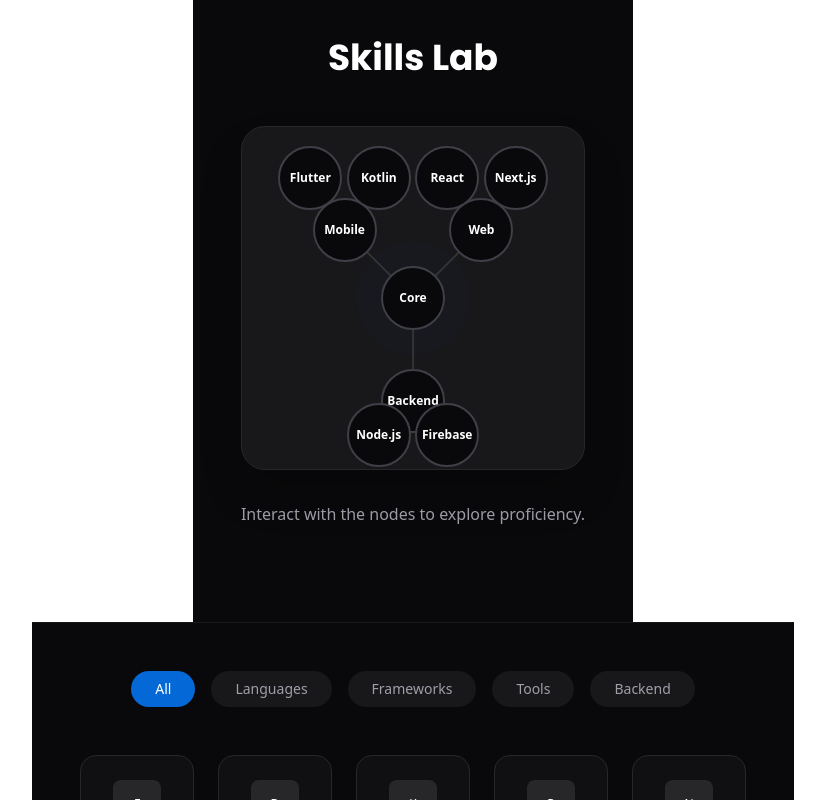
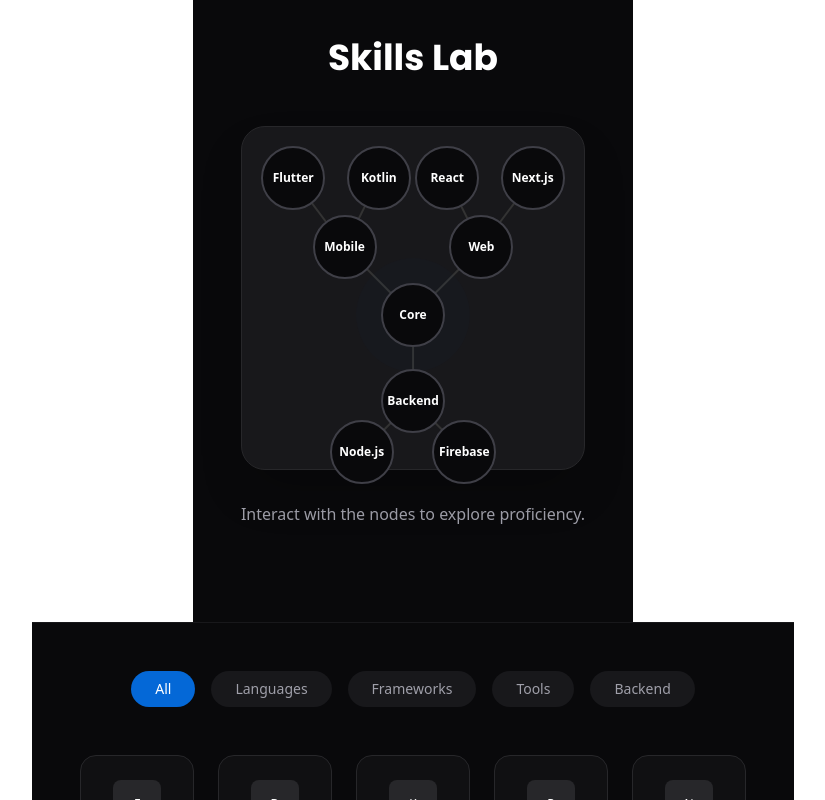
Before and after one commit to shuhaibkt02/portfolio_v2, a Next.js app: page / in a window 1280 px wide. Shown: the part 2180-2980 px from the top of the page, without its empty margins (227-1052 px from the left). Built offline with nearby package versions, Linux system fonts and the light colour scheme.

Commit message:
feat: add StoryTimeline and SkillTree components for portfolio sections

```diff
--- a/src/components/about/StoryTimeline.tsx
+++ b/src/components/about/StoryTimeline.tsx
@@ -16,13 +16,13 @@
             <div className="mx-auto max-w-7xl px-6 sm:px-12">
                 <h2 className="mb-12 text-3xl font-bold font-heading">My Journey</h2>
 
-                {/* Horizontal Scroll Container */}
-                <div className="relative overflow-hidden">
+                {/* Vertical/Horizontal Container */}
+                <div className="relative">
 
                     {/* Progress Line */}
-                    <div className="absolute top-8 left-0 h-0.5 w-full bg-zinc-800" />
+                    <div className="absolute left-4 top-0 h-full w-0.5 bg-zinc-800 md:left-0 md:top-8 md:h-0.5 md:w-full" />
 
-                    <div className="flex w-full gap-8 overflow-x-auto pb-12 pt-4 scrollbar-hide">
+                    <div className="flex flex-col gap-8 pb-12 pt-4 md:flex-row md:overflow-x-auto md:scrollbar-hide">
                         {milestones.map((milestone, index) => (
                             <motion.div
                                 key={index}
@@ -30,12 +30,12 @@
                                 whileInView={{ opacity: 1, x: 0 }}
                                 viewport={{ once: true }}
                                 transition={{ delay: index * 0.2 }}
-                                className="relative min-w-[300px] shrink-0 pt-4"
+                                className="relative md:min-w-[300px] shrink-0 pt-4 md:pt-4 pl-12 md:pl-0"
                             >
                                 {/* Dot */}
-                                <div className="absolute top-0 left-0 h-4 w-4 rounded-full border-4 border-zinc-950 bg-flutter-blue" />
+                                <div className="absolute left-2 top-8 h-4 w-4 -translate-y-1/2 rounded-full border-4 border-zinc-950 bg-flutter-blue md:left-0 md:top-0 md:translate-y-0" />
 
-                                <div className="ml-2 mt-4 rounded-xl border border-zinc-800 bg-zinc-900/50 p-6 backdrop-blur-sm transition-all hover:bg-zinc-900">
+                                <div className="rounded-xl border border-zinc-800 bg-zinc-900/50 p-6 backdrop-blur-sm transition-all hover:bg-zinc-900 md:ml-2 md:mt-4">
                                     <span className="text-sm font-bold text-flutter-blue">{milestone.year}</span>
                                     <h3 className="mt-2 text-xl font-bold">{milestone.title}</h3>
                                     <p className="mt-2 text-zinc-400">{milestone.desc}</p>
--- a/src/components/skills/SkillTree.tsx
+++ b/src/components/skills/SkillTree.tsx
@@ -5,19 +5,19 @@
 
 // Simple node data structure for the tree
 const skills = [
-    { id: "core", x: 50, y: 50, label: "Core", level: "Expert" },
-    { id: "mobile", x: 30, y: 30, label: "Mobile", parent: "core" },
-    { id: "web", x: 70, y: 30, label: "Web", parent: "core" },
+    { id: "core", x: 50, y: 55, label: "Core", level: "Expert" },
+    { id: "mobile", x: 30, y: 35, label: "Mobile", parent: "core" },
+    { id: "web", x: 70, y: 35, label: "Web", parent: "core" },
     { id: "backend", x: 50, y: 80, label: "Backend", parent: "core" },
 
-    { id: "flutter", x: 20, y: 15, label: "Flutter", parent: "mobile" },
+    { id: "flutter", x: 15, y: 15, label: "Flutter", parent: "mobile" },
     { id: "kotlin", x: 40, y: 15, label: "Kotlin", parent: "mobile" },
 
     { id: "react", x: 60, y: 15, label: "React", parent: "web" },
-    { id: "nextjs", x: 80, y: 15, label: "Next.js", parent: "web" },
+    { id: "nextjs", x: 85, y: 15, label: "Next.js", parent: "web" },
 
-    { id: "node", x: 40, y: 90, label: "Node.js", parent: "backend" },
-    { id: "firebase", x: 60, y: 90, label: "Firebase", parent: "backend" },
+    { id: "node", x: 35, y: 95, label: "Node.js", parent: "backend" },
+    { id: "firebase", x: 65, y: 95, label: "Firebase", parent: "backend" },
 ];
 
 export const SkillTree = () => {
```
